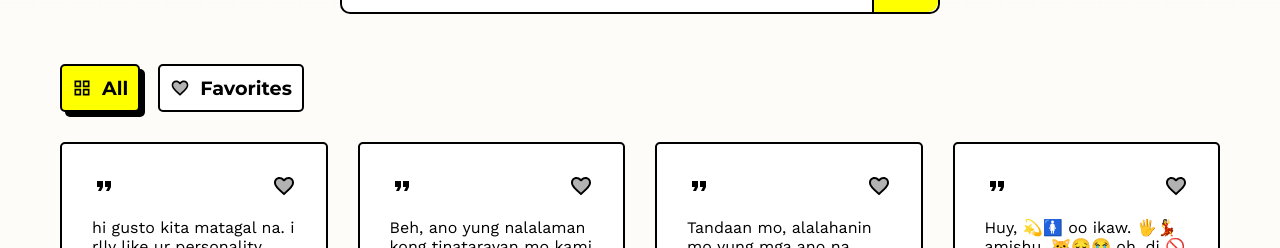
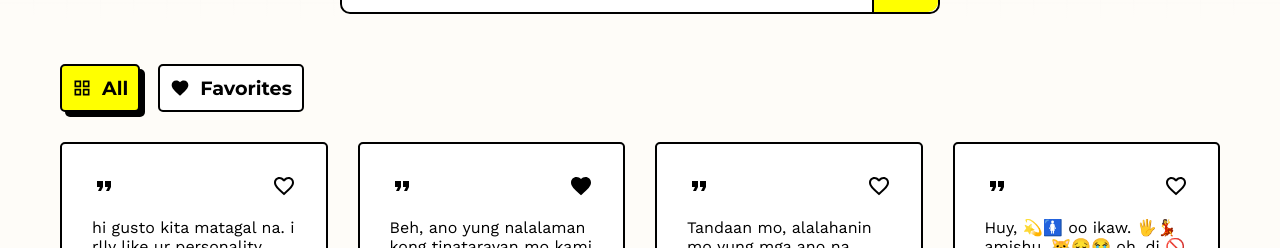
Before and after one commit to sn-tin/no-context-app, a React (Create React App) app: page / in a window 1280 px wide. Shown: the part 363-611 px from the top of the page. Built offline with nearby package versions, Linux system fonts and the light colour scheme.

Commit message:
Change icon and remove comments - Change favorite icons from dual tone to border outlined and solid icons - Remove unsused commented pagination codes

```diff
--- a/src/components/CardSorting.js
+++ b/src/components/CardSorting.js
@@ -1,6 +1,6 @@
 import React, { useState, useEffect } from "react";
 import GridViewIcon from '@mui/icons-material/GridView';
-import FavoriteTwoToneIcon from '@mui/icons-material/FavoriteTwoTone';
+import FavoriteOutlinedIcon from '@mui/icons-material/FavoriteOutlined';
 import Masonry from 'react-masonry-css';
 import data from "../data";
 import Cards from "./Cards";
@@ -49,7 +49,7 @@ const CardSorting = ({filteredSearch}) => {
                         name="favorite"
                         onClick={handleFaveButton}
                     >
-                        <FavoriteTwoToneIcon fontSize="small" />
+                        <FavoriteOutlinedIcon fontSize="small" />
                     </button>
                 </div>
                 <div className="pagination">
@@ -67,7 +67,7 @@ const CardSorting = ({filteredSearch}) => {
                     {
                     isFaveActive &&
                     filteredSearch.filter(item => item.isFavorite === true).map(filtered => (
-                    <Cards key={filtered.id} id={filtered.id} text={filtered.origText} data={filtered} />))
+                    <Cards key={filtered.id} id={filtered.id} text={filtered.origText} isFavorite={filtered.isFavorite} />))
                     }
                 </Masonry>
             </div>
--- a/src/components/Cards.js
+++ b/src/components/Cards.js
@@ -1,9 +1,10 @@
 import React, { useState } from "react";
 import FormatQuoteIcon from '@mui/icons-material/FormatQuote';
-import FavoriteTwoToneIcon from '@mui/icons-material/FavoriteTwoTone';
+import FavoriteBorderOutlinedIcon from '@mui/icons-material/FavoriteBorderOutlined';
+import FavoriteOutlinedIcon from '@mui/icons-material/FavoriteOutlined';
 
 
-const Cards = ({data, text, id}) => {
+const Cards = ({isFavorite, text, id}) => {
     const [isCopied, setIsCopied] = useState(false)
     const copyToClipboard = (e) => {
         setIsCopied(true)
@@ -26,7 +27,7 @@ const Cards = ({data, text, id}) => {
         <div className="card">
             <div className="card-top">
                 <FormatQuoteIcon />
-                <FavoriteTwoToneIcon onClick={handleFaveClick} />
+                { isFavorite ? <FavoriteOutlinedIcon color="yellow" /> : <FavoriteBorderOutlinedIcon onClick={handleFaveClick} /> }
 
             </div>
             {/* <textarea className="card-text" readOnly="readonly" value={text} >
--- a/src/components/Main.js
+++ b/src/components/Main.js
@@ -4,27 +4,6 @@ import data from "../data";
 import CardSorting from "./CardSorting";
 
 const Hero = () => {
-    /* Pagination */
-    const itemsPerPage = 10;
-    const [content, setContent] = useState(data)
-    const [currentItems, setCurrentItems] = useState([]);
-    const [pageCount, setPageCount] = useState(0);
-    const [itemOffset, setItemOffset] = useState(0);
-
-    useEffect(() => {
-        const endOffset = itemOffset + itemsPerPage;
-        console.log(`Loading items from ${itemOffset} to ${endOffset}`);
-        setCurrentItems(content.slice(itemOffset, endOffset));
-        setPageCount(Math.ceil(content.length / itemsPerPage));
-      }, [itemOffset, itemsPerPage]);
-
-    const handlePageClick = (event) => {
-        const newOffset = (event.selected * itemsPerPage) % content.length;
-        console.log(
-        `User requested page number ${event.selected}, which is offset ${newOffset}`
-        );
-        setItemOffset(newOffset);
-    };
 
     const [searchText, setSearchText] = useState("");
 
@@ -57,7 +36,7 @@ const Hero = () => {
                 onChange={handleChange} />
                 <button><SearchIcon /></button>
             </form>
-            <CardSorting filteredSearch={searchData} handlePageClick={handlePageClick} pageCount={pageCount} />
+            <CardSorting filteredSearch={searchData} />
         </section>
     )
 }
```
